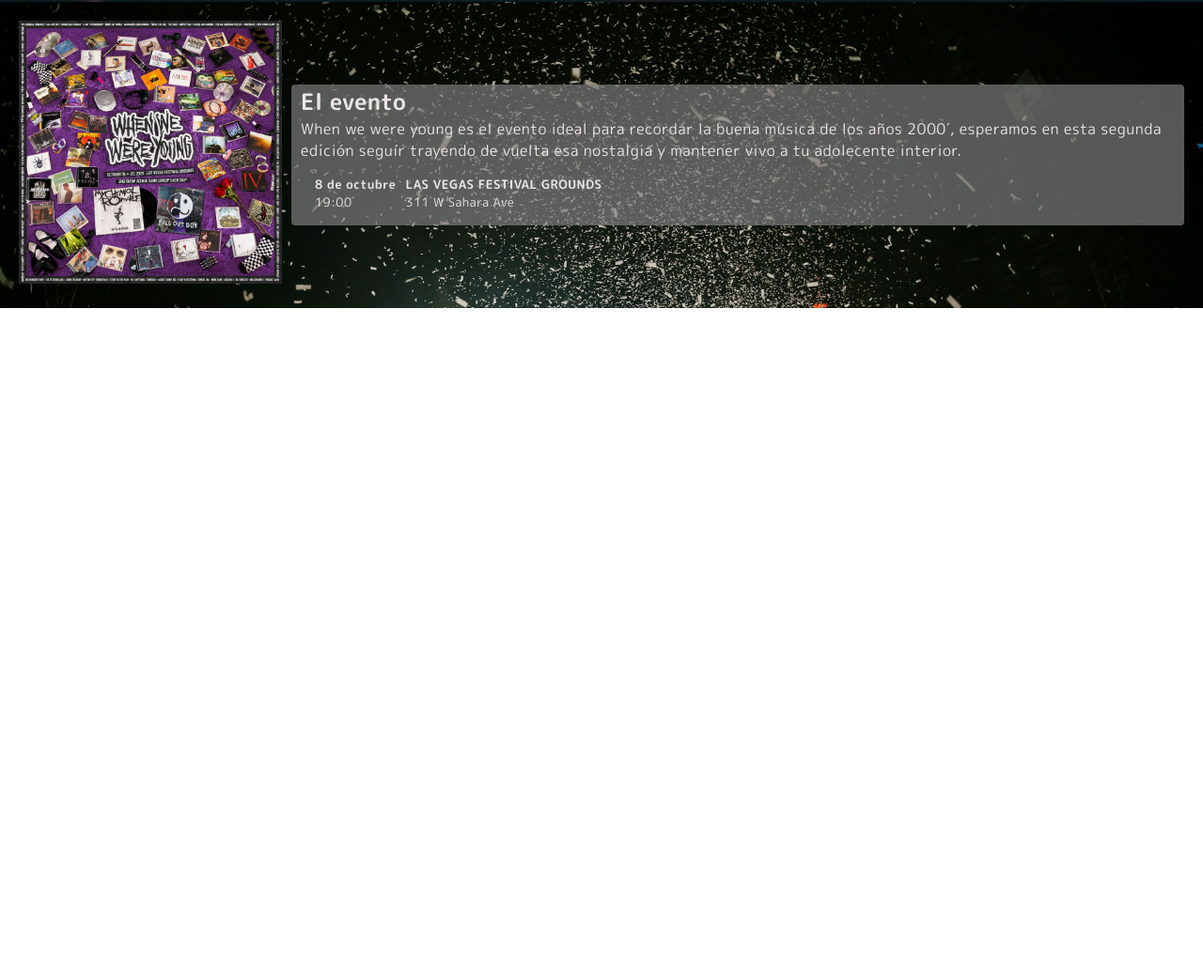
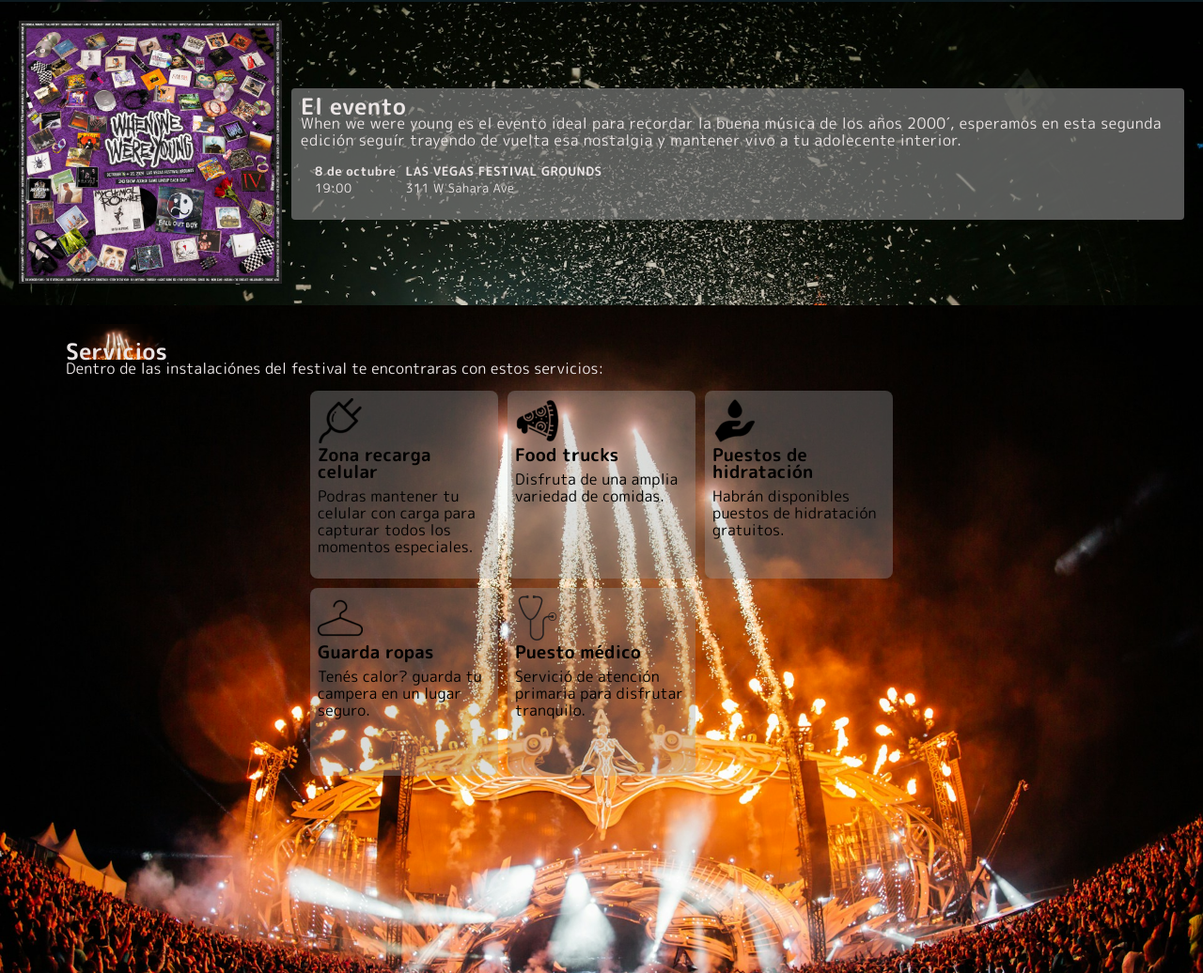
Before and after one commit to Nicozilabe/diw, a plain HTML site: page index.html in a window 1280 px wide. Shown: the part 894-1930 px from the top of the page at 94% size. Before the commit the page ends 1222 px from the top, so only its background shows below. Drawn offline with Linux system fonts and the light colour scheme.

Commit message:
hasta servicios

```diff
--- a/index.html
+++ b/index.html
@@ -26,7 +26,7 @@
       <nav>
         <ul>
           <a href="#elEvento"><li>El evento</li></a>
-          <a href=""><li>Novedades</li></a>
+          <a href="#servicios"><li>Servicios</li></a>
           <a href=""><li>Artistas</li></a>
           <a href=""><li>Tickets</li></a>
           <a href=""><li>Novedades</li></a>
@@ -54,8 +54,10 @@
           <article id="artSecundario">
             <h2 id="elEvento">El evento</h2>
             <p>
-              When we were young es el evento ideal para recordar la buena música de los años 2000´,
-              esperamos en esta segunda edición seguír trayendo de vuelta esa nostalgia y mantener vivo a tu adolecente interior.
+              When we were young es el evento ideal para recordar la buena
+              música de los años 2000´, esperamos en esta segunda edición seguír
+              trayendo de vuelta esa nostalgia y mantener vivo a tu adolecente
+              interior.
             </p>
             <div id="divArtSec">
               <div class="divArtSec2">
@@ -70,6 +72,55 @@
           </article>
         </div>
       </section>
+      <section id="servicios">
+        <article id="articleServ">
+          <h2 id="servicios">Servicios</h2>
+          <p>
+            Dentro de las instalaciónes del festival te encontraras con estos
+            servicios:
+          </p>
+        </article>
+        <div id="gridServ">
+          <article id="grsr1">
+            <figure><img src="img/enchufe.png" alt="Icono enchufe" /></figure>
+            <div>
+              <h3>Zona recarga celular</h3>
+              <p>
+                Podras mantener tu celular con carga para capturar todos los
+                momentos especiales.
+              </p>
+            </div>
+          </article>
+          <article id="grsr2">
+            <figure><img src="img/comida.png" alt="Ícono pizza" /></figure>
+            <div>
+              <h3>Food trucks</h3>
+              <p>Disfruta de una amplia variedad de comidas.</p>
+            </div>
+          </article>
+          <article id="grsr3">
+            <figure><img src="img/agua.png" alt="Ícono botella de agua" /></figure>
+            <div>
+              <h3>Puestos de hidratación</h3>
+              <p>Habrán disponibles puestos de hidratación gratuitos.</p>
+            </div>
+          </article>
+          <article id="grsr4">
+            <figure><img src="img/ropa.png" alt="Ícono percha" /></figure>
+            <div>
+              <h3>Guarda ropas</h3>
+              <p>Tenés calor? guarda tu campera en un lugar seguro.</p>
+            </div>
+          </article>
+          <article id="grsr5">
+            <figure><img src="img/doctor.png" alt="Ícono médico" /></figure>
+            <div>
+              <h3>Puesto médico</h3>
+              <p>Servició de atención primaria para disfrutar tranquilo.</p>
+            </div>
+          </article>
+        </div>
+      </section>
     </main>
   </body>
 </html>
--- a/styles/styles.css
+++ b/styles/styles.css
@@ -1,12 +1,17 @@
 :root {
   --negro: #211f1f;
   --blanco: #ebe5e5;
-  --gris: #909090;
+  --gris: #333333;
   --rojo: #873333;
 }
 * {
   margin: 0;
   padding: 0;
+}
+body {
+  font-family: "M PLUS Rounded 1c", sans-serif;
+  letter-spacing: 0.2px;
+  line-height: 18px;
 }
 html {
   scroll-behavior: smooth;
@@ -89,6 +94,7 @@ h1 {
   align-items: center;
   background-size: cover;
   color: var(--blanco);
+  line-height: 40px;
 }
 #sectionSecundario {
   background-image: url(/img/secSec.jpg);
@@ -107,7 +113,7 @@ background-size: cover;
   letter-spacing: 0.5px;
 }
 #artSecundario {
-  padding-inline: 10px;
+  padding: 10px;
   margin-left: 10px;
   background-color: rgba(128, 128, 128, 0.67);
   border-radius: 4px;
@@ -123,6 +129,61 @@ background-size: cover;
   padding: 5px;
   font-size: small;
 }
-.pTitSec{
+.pTitSec {
   font-weight: 900;
 }
+#servicios {
+  padding-top: 20px;
+  background-image: url(/img/service.jpg);
+  background-attachment: fixed;
+  background-size: cover;
+  display: flex;
+  flex-direction: column;
+  align-items: center;
+}
+#articleServ {
+  color: var(--blanco);
+  display: flex;
+  flex-direction: column;
+  align-self: flex-start;
+  margin-left: 70px;
+}
+#articleServ h2 {
+  align-self: flex-start;
+}
+#gridServ {
+  margin-top: 15px;
+  display: grid;
+  grid-template-columns: 200px 200px 200px;
+  grid-template-rows: 200px 200px 200px;
+  gap: 10px;
+}
+#gridServ article {
+  background-color: #a3a3a358;
+  border-radius: 8px;
+  padding: 8px;
+}
+#gridServ article p {
+  margin-top: 8px;
+}
+#grsr1 {
+  grid-column: 1;
+  grid-row: 1;
+}
+#grsr2 {
+  grid-column: 2;
+  grid-row: 1;
+}
+
+#grsr3 {
+  grid-column: 3;
+  grid-row: 1;
+}
+#grsr4 {
+  grid-column: 1;
+  grid-row: 2;
+}
+#grsr5 {
+  grid-column: 2;
+  grid-row: 2;
+}
```
Also changed, not shown: img/agua.png (added), img/comida.png (added), img/doctor.png (added), img/enchufe.png (added), img/ropa.png (added), img/service.jpg (added). Lines whose indentation alone changed are shown as unchanged.
